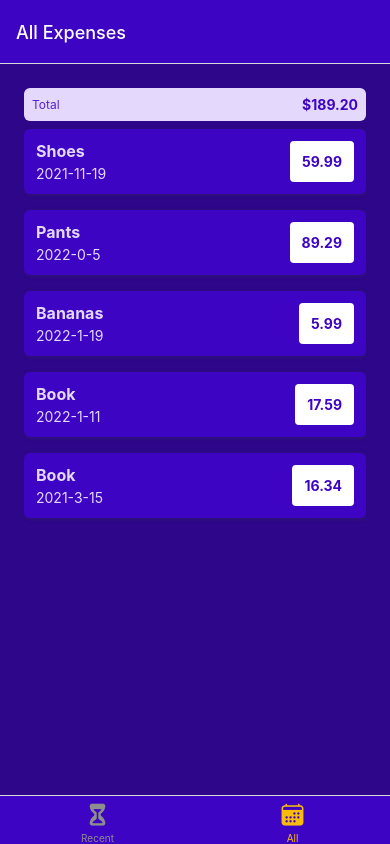
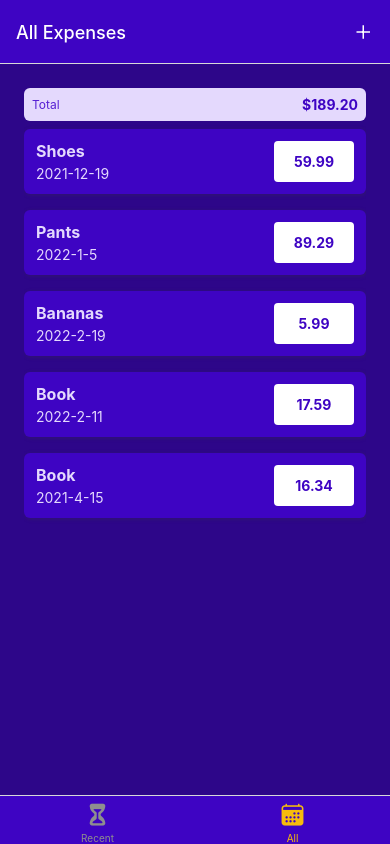
Before and after one commit to gastonirby/ExpenseTracker, a React Native app: screen /AllExpenses in a window 390 px wide. Built offline with nearby package versions, Linux system fonts and the light colour scheme.

Commit message:
added navigation handlers to directed to the manage expense page

```diff
--- a/App.js
+++ b/App.js
@@ -4,10 +4,11 @@
 import { createBottomTabNavigator } from '@react-navigation/bottom-tabs'
 import { Ionicons } from '@expo/vector-icons'
 
-import ManageExpense from './screens/ManageExpenses'
+import ManageExpense from './screens/ManageExpense'
 import RecentExpenses from './screens/RecentExpenses'
 import AllExpenses from './screens/AllExpenses'
 import { GlobalStyles } from './constants/styles'
+import IconButton from './components/UI/IconButton'
 
 const Stack = createNativeStackNavigator()
 const BottomTabs = createBottomTabNavigator()
@@ -15,12 +16,22 @@
 function ExpensesOverview () {
   return (
     <BottomTabs.Navigator
-      screenOptions={{
+      screenOptions={({ navigation }) => ({
         headerStyle: { backgroundColor: GlobalStyles.colors.primary500 },
         headerTintColor: 'white',
         tabBarStyle: { backgroundColor: GlobalStyles.colors.primary500 },
-        tabBarActiveTintColor: GlobalStyles.colors.accent500
-      }}
+        tabBarActiveTintColor: GlobalStyles.colors.accent500,
+        headerRight: ({ tintColor }) => (
+          <IconButton
+            icon='add'
+            size={24}
+            color={tintColor}
+            onPress={() => {
+              navigation.navigate('ManageExpense');
+            }}
+          />
+        ),
+      })}
     >
       <BottomTabs.Screen
         name='RecentExpenses'
--- a/components/ExpensesOutput/ExpenseItem.js
+++ b/components/ExpensesOutput/ExpenseItem.js
@@ -1,17 +1,30 @@
 import { Pressable, View, StyleSheet, Text } from 'react-native'
+import { useNavigation } from '@react-navigation/native'
+
 import { GlobalStyles } from '../../constants/styles'
 import { getFormattedDate } from '../../util/date'
 
-function ExpenseItem ({description, amount, date}) {
+function ExpenseItem ({ description, amount, date }) {
+    const navigation = useNavigation();
+
+  function expensePressHandler () {
+    navigation.navigate('ManageExpense');
+  }
+
   return (
-    <Pressable>
-      <View style={styles.expenseItem} >
+    <Pressable
+      onPress={expensePressHandler}
+      style={({ pressed }) => pressed && styles.pressed}
+    >
+      <View style={styles.expenseItem}>
         <View>
-          <Text style={[styles.textBase, styles.description]} >{description}</Text>
+          <Text style={[styles.textBase, styles.description]}>
+            {description}
+          </Text>
           <Text style={styles.textBase}>{getFormattedDate(date)}</Text>
         </View>
         <View style={styles.amountContainer}>
-          <Text style={styles.amount}>{amount}</Text>
+          <Text style={styles.amount}>{amount.toFixed(2)}</Text>
         </View>
       </View>
     </Pressable>
@@ -21,6 +34,9 @@
 export default ExpenseItem
 
 const styles = StyleSheet.create({
+  pressed: {
+    opacity: 0.75
+  },
   expenseItem: {
     padding: 12,
     marginVertical: 8,
@@ -40,7 +56,7 @@
   description: {
     fontSize: 16,
     marginBottom: 4,
-        fontWeight: 'bold',
+    fontWeight: 'bold'
   },
   amountContainer: {
     paddingHorizontal: 12,
@@ -48,10 +64,11 @@
     backgroundColor: 'white',
     justifyContent: 'center',
     alignItems: 'center',
-        borderRadius: 4
+    borderRadius: 4,
+    minWidth: 80
   },
   amount: {
     color: GlobalStyles.colors.primary500,
-        fontWeight: 'bold',
+    fontWeight: 'bold'
   }
 })
--- /dev/null
+++ b/components/UI/IconButton.js
@@ -0,0 +1,29 @@
+import { Pressable, View, StyleSheet } from 'react-native'
+import { Ionicons } from '@expo/vector-icons'
+
+function IconButton ({ icon, size, color, onPress }) {
+  return (
+    <Pressable
+      onPress={onPress}
+      style={({ pressed }) => pressed && styles.pressed}
+    >
+      <View style={styles.buttonContainer}>
+        <Ionicons name={icon} size={size} color={color} />
+      </View>
+    </Pressable>
+  )
+}
+
+export default IconButton
+
+const styles = StyleSheet.create({
+  buttonContainer: {
+    borderRadius: 24,
+    padding: 6,
+    marginHorizontal: 8,
+    marginVertical: 2
+  },
+  pressed: {
+    opacity: 0.75
+  }
+})
--- a/util/date.js
+++ b/util/date.js
@@ -1,3 +1,3 @@
 export function getFormattedDate(date) {
-    return `${date.getFullYear()}-${date.getMonth()}-${date.getDate()}`;
+    return `${date.getFullYear()}-${date.getMonth() + 1}-${date.getDate()}`;
 }
```
Also changed, not shown: screens/ManageExpense.js (renamed from screens/ManageExpenses.js), 1 other file (tests, documents, lock files or other folders). Lines whose indentation alone changed are shown as unchanged.
